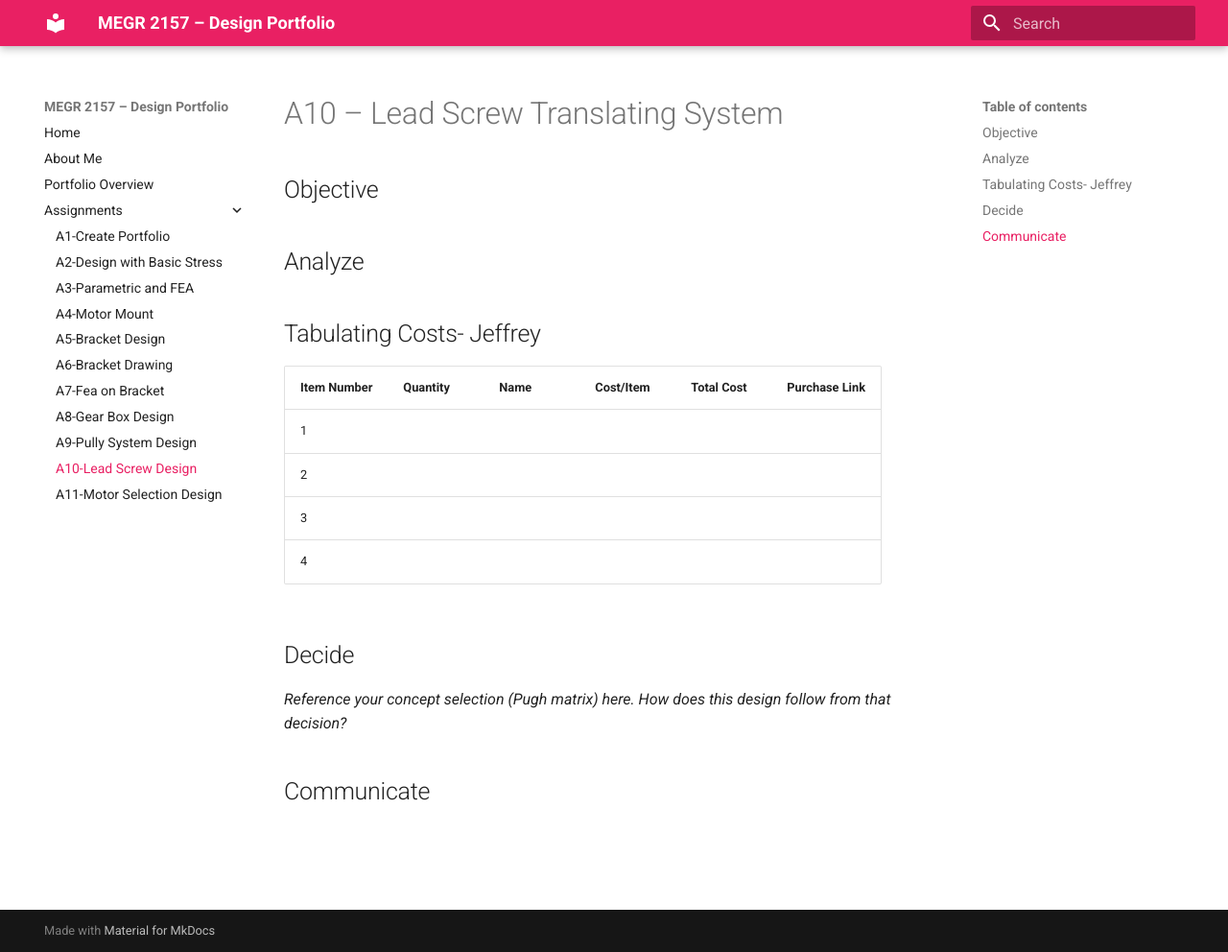
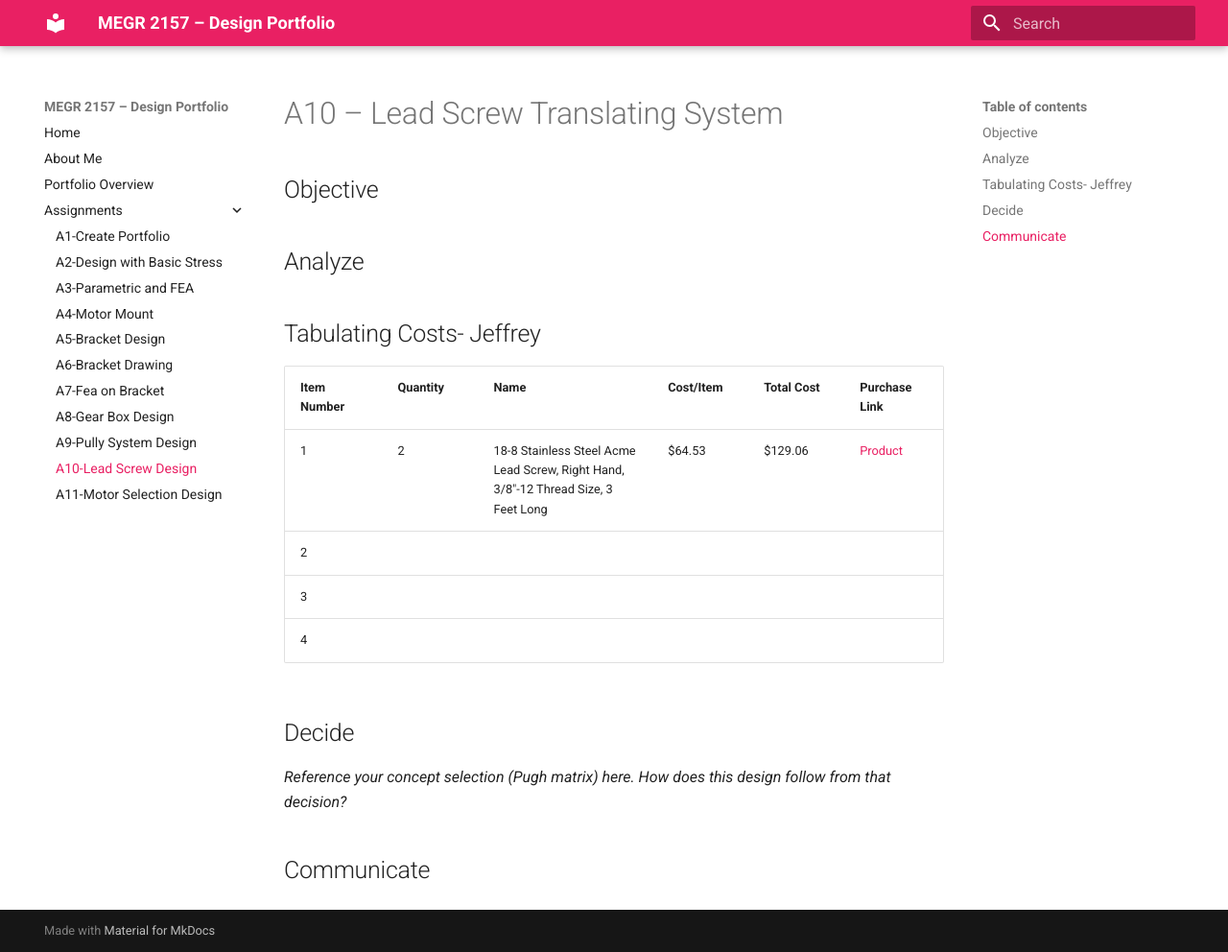
Before and after one commit to JonathanSuarezVazquez/Jonathans-megr2157-portfolio, an MkDocs documentation site: the page built from docs/assignments/A10/index.md, in a window 1280 px wide and 992 px high. Shown: the whole window at 96% size. Built offline with MkDocs 1.6.1 and Material for MkDocs 9.7.7, drawn with Linux system fonts in a browser that asks for light colours.

Commit message:
Add item details to cost tabulation

```diff
--- a/docs/assignments/A10/index.md
+++ b/docs/assignments/A10/index.md
@@ -8,7 +8,7 @@
 
 | Item Number | Quantity | Name | Cost/Item | Total Cost | Purchase Link |
 |  :--- | :--- | :--- | :---| :--- | :---|
-| 1 |  |  | | | |
+| 1 | 2 | 18-8 Stainless Steel Acme Lead Screw, Right Hand, 3/8"-12 Thread Size, 3 Feet Long | $64.53 | $129.06 | [Product](https://www.mcmaster.com/95061A813/)|
 | 2 | | | | | |
 | 3 | |  | |  |  |
 | 4 | |  | |  |  |
```
